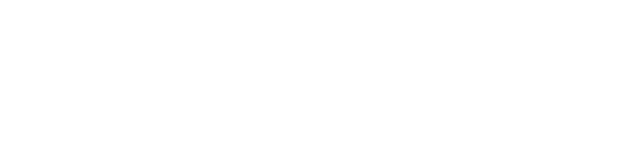
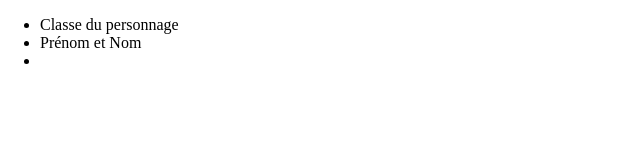
Before and after one commit to FluffyFuzz/herocraft, a plain HTML site: page index.html in a window 1280 px wide. Shown: the whole page, without its empty margins (0-640 px from the left). Drawn offline with nearby package versions, Linux system fonts and the light colour scheme.

Commit message:
commencé à rentrer les caractéristiques du personnage

```diff
--- a/index.html
+++ b/index.html
@@ -20,7 +20,20 @@ Documentation -> https://threejs.org/manual/#installation
     }
     </script>
 </head>
-<body>
+
+<body class="...">
+    <ul id="ul-caracteristiques"> <!-- Ce sera pas nécesserement des "label", souvent ça va etre une liste de choix, changer plus tard au besoin -->
+        <li>
+            <label for="classe">Classe du personnage</label>
+        </li>
+        <li>
+            <label for="nom-complet">Prénom et Nom</label>
+        </li>
+        <li>
+
+        </li>
+
+    </ul>
     <script type="module" src="./js/main.js"></script>
 </body>
 </html>
```
